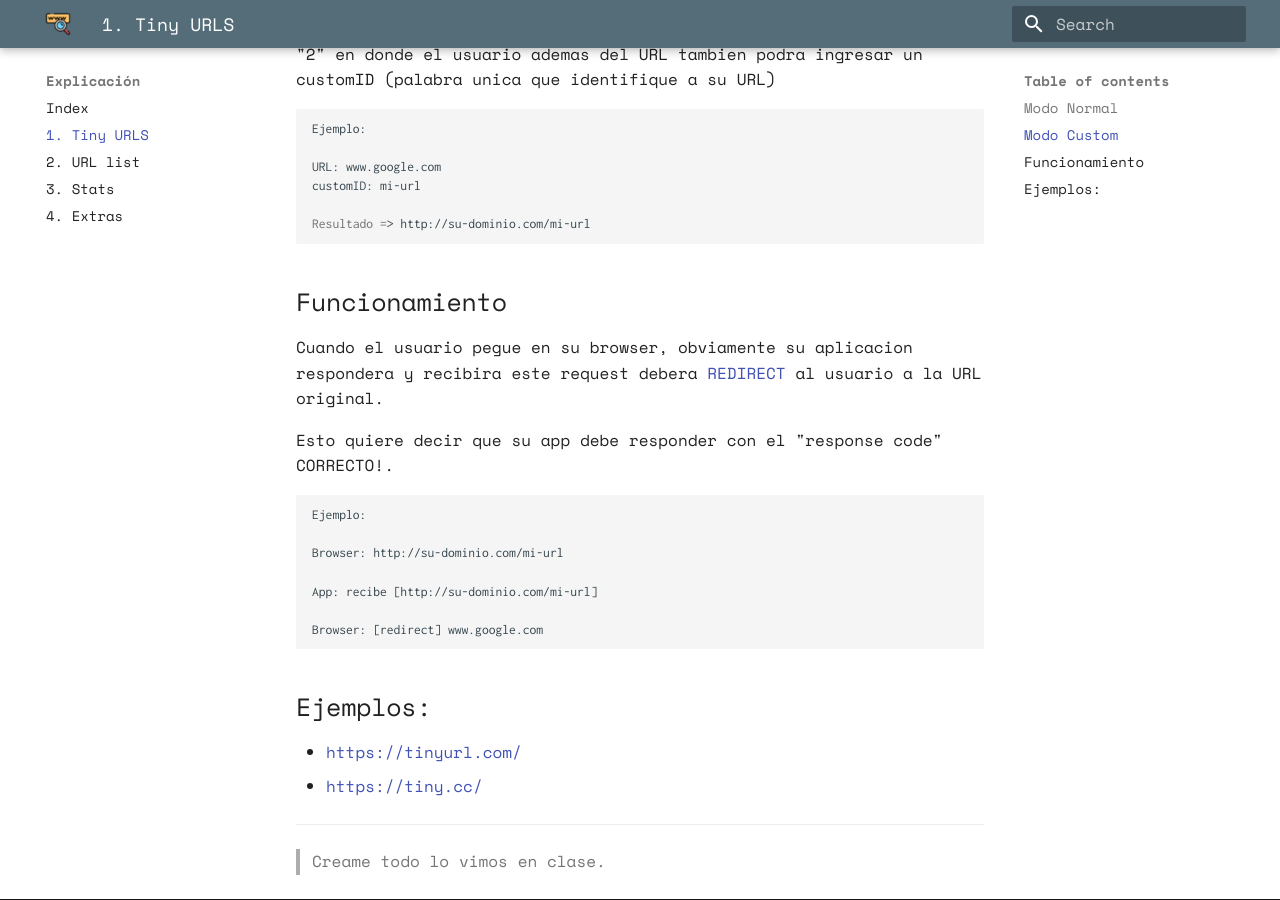
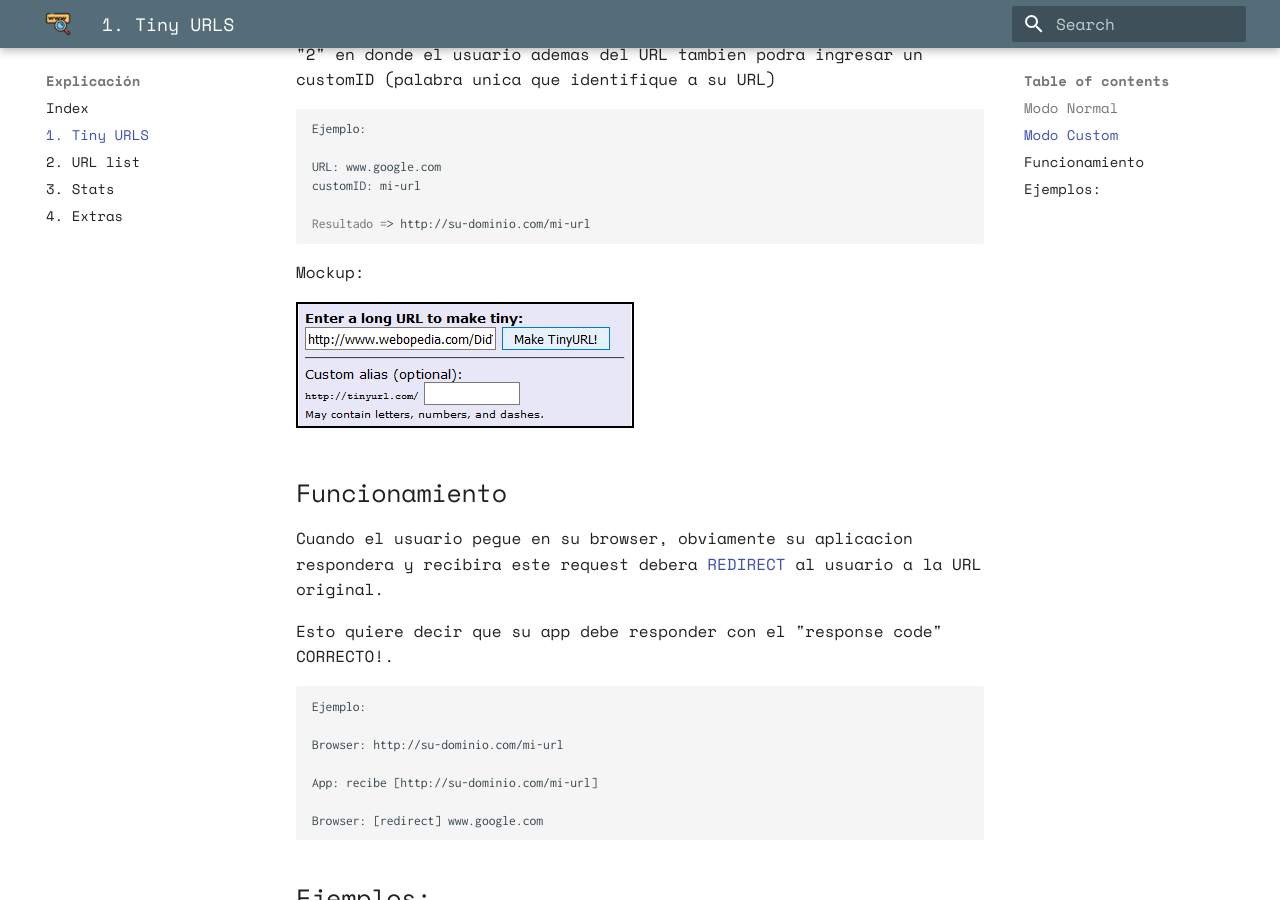
Before and after one commit to estebansamayoa1/tiny-url, an MkDocs documentation site: the page built from docs/tiny-urls.md, in a window 1280 px wide and 900 px high, scrolled down 640 px. Built offline with MkDocs 1.6.1 and Material for MkDocs 9.7.7, drawn with Linux system fonts in a browser that asks for light colours.

Commit message:
auto deploy

````diff
--- a/docs/tiny-urls.md
+++ b/docs/tiny-urls.md
@@ -26,6 +26,10 @@ Resultado => http://su-dominio.com/mi-url
 
 ```
 
+Mockup:
+
+![1](img/tiny-url.jpg)
+
 ## Funcionamiento
 
 Cuando el usuario pegue en su browser, obviamente su aplicacion respondera y recibira este request debera [REDIRECT](https://moz.com/learn/seo/redirection) al usuario a la URL original.
````
